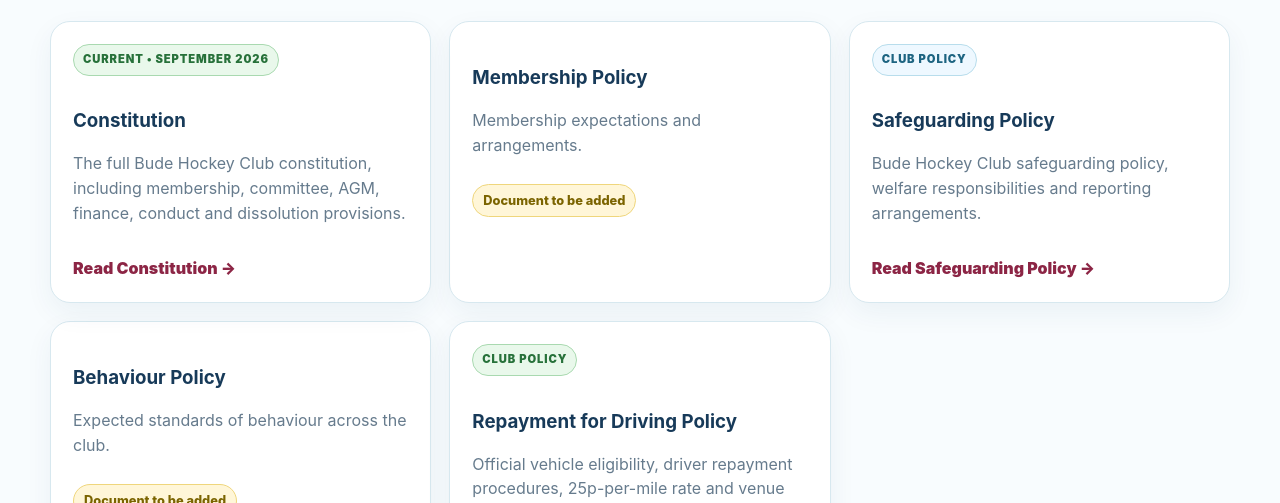
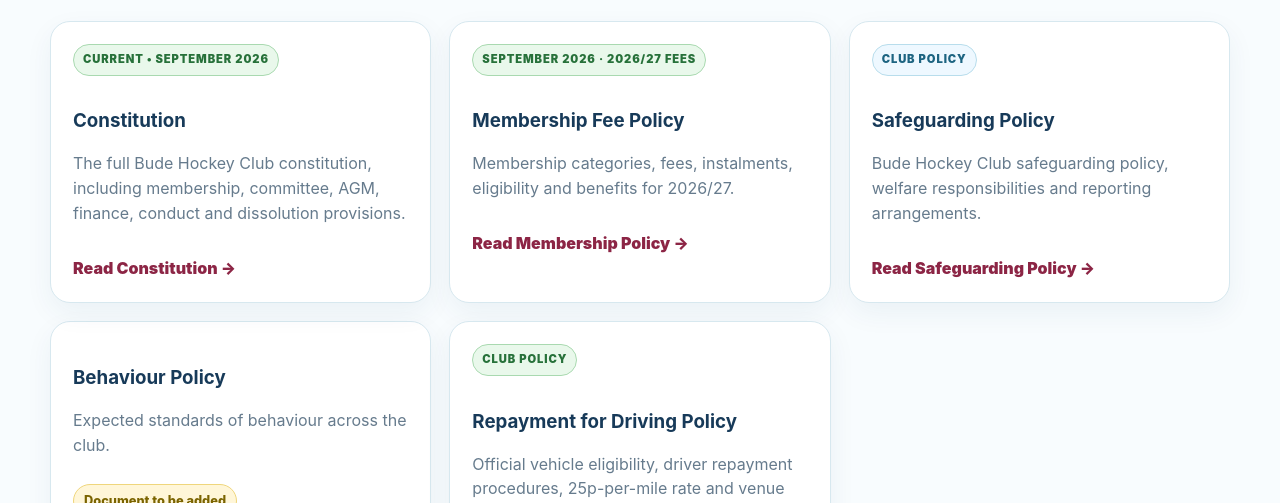
Before and after one commit to stacewalbridge-rgb/bude-hockey-club, a website: page public/policies.html in a window 1280 px wide. Shown: the part 608-1111 px from the top of the page. Drawn offline with Linux system fonts and the light colour scheme.

Commit message:
Link membership policy from Club Documents

```diff
--- a/public/policies.html
+++ b/public/policies.html
@@ -2,7 +2,7 @@
 <section class="page-hero"><div class="wrap"><div class="package"><div class="eyebrow" style="color:#f2cf52">Club governance</div><h1>Constitution & Policies</h1><p>Club documents will be published here as they are supplied, alongside official England Hockey safeguarding and conduct guidance.</p></div></div></section>
 <section class="section"><div class="wrap"><div class="section-head"><div><div class="eyebrow">Bude Hockey Club</div><h2>Club Documents</h2><p>The club's current document set.</p></div></div><div class="policy-grid">
 <a class="policy-card live-doc" href="constitution.html"><div class="doc-status">CURRENT • SEPTEMBER 2026</div><h3>Constitution</h3><p>The full Bude Hockey Club constitution, including membership, committee, AGM, finance, conduct and dissolution provisions.</p><span class="doc-open">Read Constitution →</span></a>
-<div class="policy-card"><h3>Membership Policy</h3><p>Membership expectations and arrangements.</p><span class="pending">Document to be added</span></div>
+<a class="policy-card live-doc" href="membership-policy.html"><div class="doc-status">SEPTEMBER 2026 · 2026/27 FEES</div><h3>Membership Fee Policy</h3><p>Membership categories, fees, instalments, eligibility and benefits for 2026/27.</p><span class="doc-open">Read Membership Policy →</span></a>
 <a class="policy-card live-doc safeguarding-card" href="safeguarding-policy.html"><div class="doc-status">CLUB POLICY</div><h3>Safeguarding Policy</h3><p>Bude Hockey Club safeguarding policy, welfare responsibilities and reporting arrangements.</p><span class="doc-open">Read Safeguarding Policy →</span></a>
 <div class="policy-card"><h3>Behaviour Policy</h3><p>Expected standards of behaviour across the club.</p><span class="pending">Document to be added</span></div>
 <a class="policy-card live-doc" href="driving-policy.html"><div class="doc-status">CLUB POLICY</div><h3>Repayment for Driving Policy</h3><p>Official vehicle eligibility, driver repayment procedures, 25p-per-mile rate and venue mileage annex.</p><span class="doc-open">Read Driving Policy →</span></a>
```
